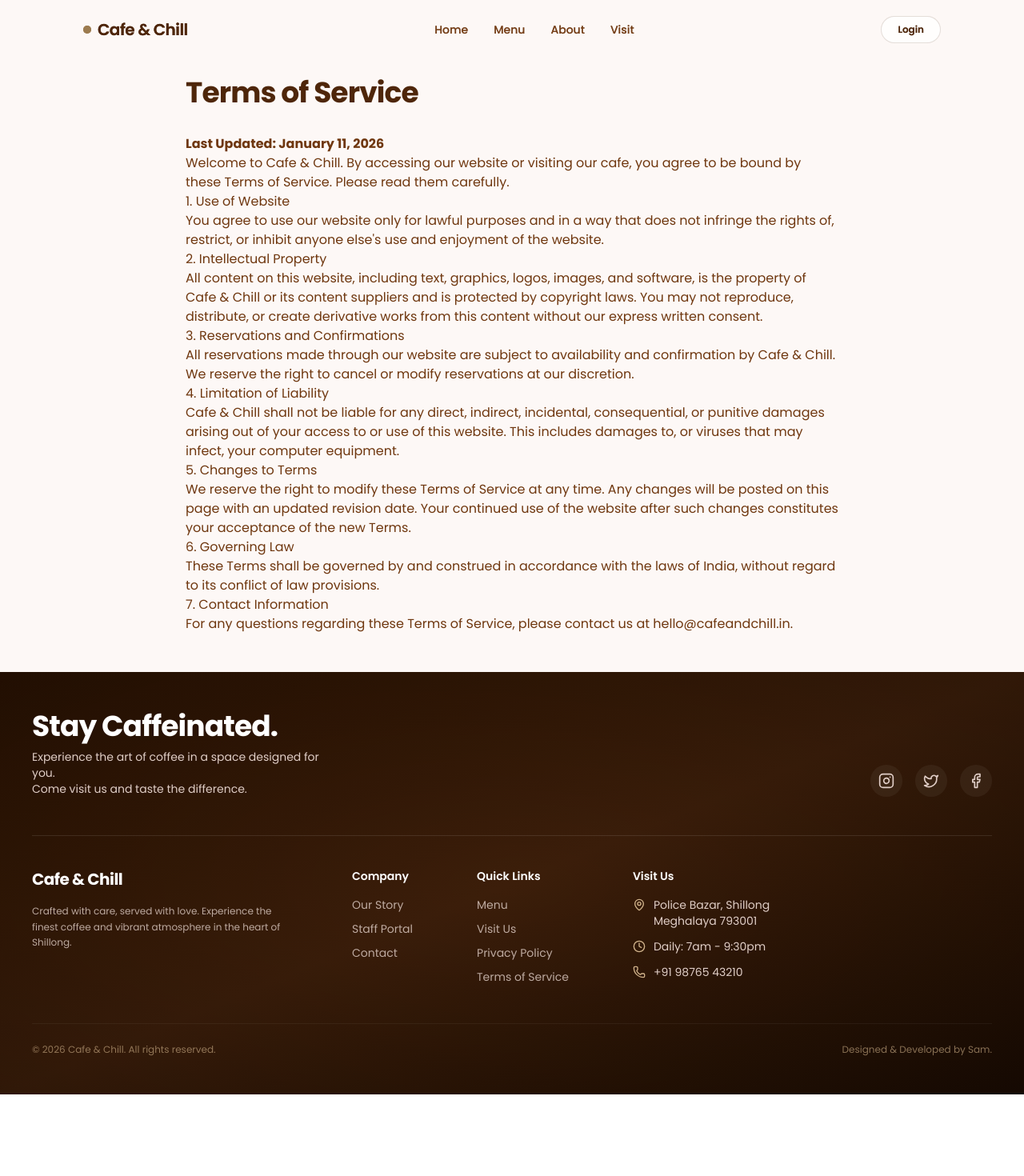
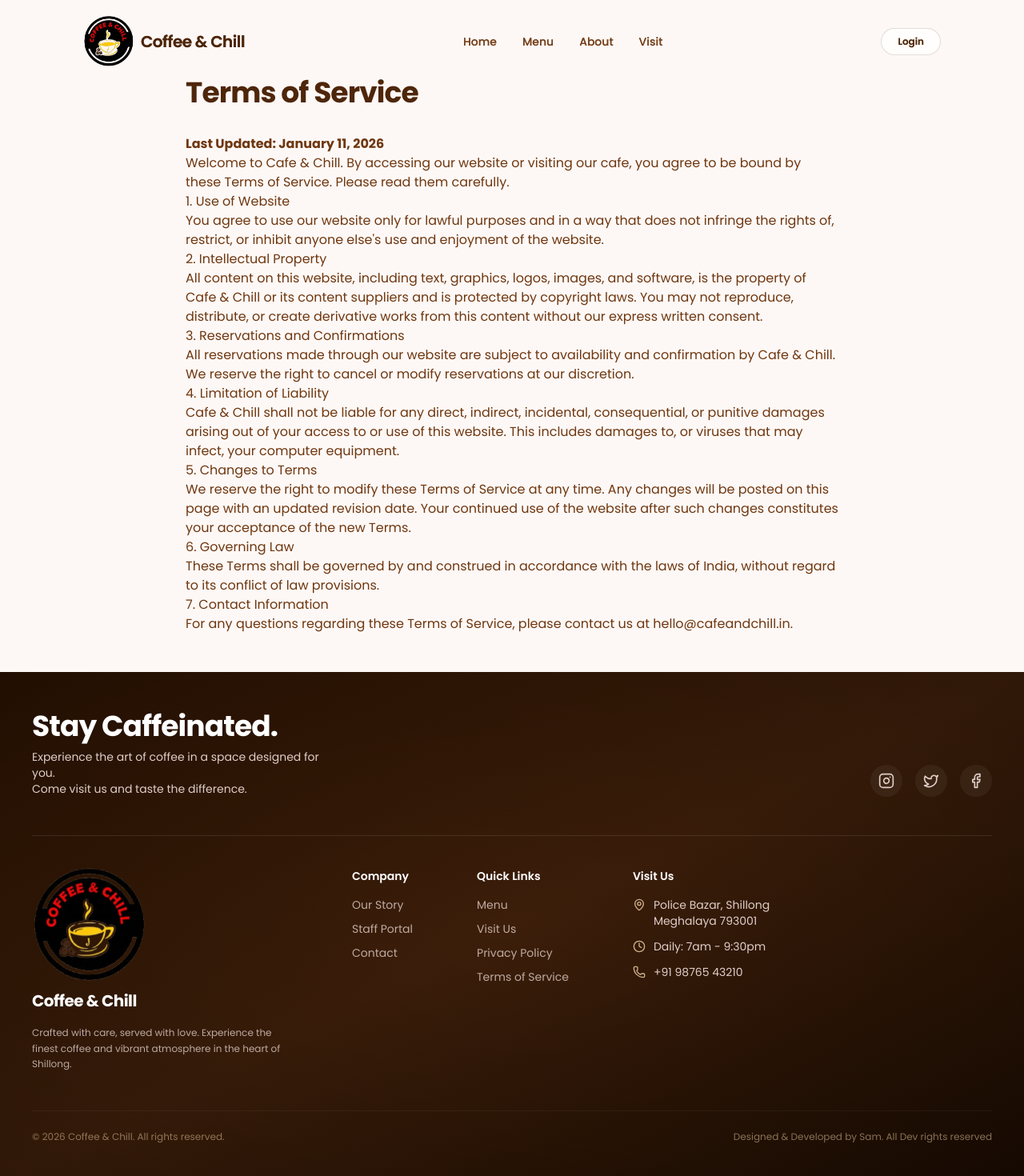
Before and after one commit to itsSambuddha/Cafe_and_Chill, a Next.js app in the folder cac/: page /terms in a window 1280 px wide. Shown: the top 1470 px of the page at 80% size. Before the commit the page ends 1368 px from the top, so only its background shows below. Built offline with nearby package versions, Linux system fonts and the light colour scheme; no server answers.

Commit message:
ALPHA DONE

```diff
--- /dev/null
+++ b/cac/app/(menu)/menu/MenuClient.tsx
@@ -0,0 +1,24 @@
+// app/(menu)/menu/MenuClient.tsx
+"use client";
+
+import { useState } from "react";
+import type { MenuCategory } from "@/data/menu";
+import { MenuHeroMinimal } from "@/components/menu/MenuHeroMinimal";
+import { MenuCanvasLayout } from "@/components/menu/MenuCanvasLayout";
+
+export function MenuClient() {
+    const [category, setCategory] = useState<MenuCategory>("food");
+
+    return (
+        <main className="bg-white text-neutral-900">
+            {/* add top padding to clear fixed navbar height, e.g. 64px */}
+            <div className="pt-16">
+                <MenuHeroMinimal
+                    activeCategory={category}
+                    onCategoryChange={setCategory}
+                />
+                <MenuCanvasLayout activeCategory={category} />
+            </div>
+        </main>
+    );
+}
--- a/cac/app/(menu)/menu/page.tsx
+++ b/cac/app/(menu)/menu/page.tsx
@@ -1,24 +1,9 @@
-// app/(menu)/menu/page.tsx
-"use client";
 
-import { useState } from "react";
-import type { MenuCategory } from "@/data/menu";
-import { MenuHeroMinimal } from "@/components/menu/MenuHeroMinimal";
-import { MenuCanvasLayout } from "@/components/menu/MenuCanvasLayout";
+import { MenuClient } from "./MenuClient";
 
-export default function MenuPage() {
-  const [category, setCategory] = useState<MenuCategory>("food");
+export default async function MenuPage() {
+  // Artificial delay to show loading screen
+  await new Promise((resolve) => setTimeout(resolve, 3000));
 
-  return (
-    <main className="bg-white text-neutral-900">
-      {/* add top padding to clear fixed navbar height, e.g. 64px */}
-      <div className="pt-16">
-        <MenuHeroMinimal
-          activeCategory={category}
-          onCategoryChange={setCategory}
-        />
-        <MenuCanvasLayout activeCategory={category} />
-      </div>
-    </main>
-  );
+  return <MenuClient />;
 }
--- a/cac/app/layout.tsx
+++ b/cac/app/layout.tsx
@@ -13,6 +13,9 @@ const poppins = Poppins({
 export const metadata: Metadata = {
   title: "Coffee & Chill",
   description: "Cozy cafe and restaurant in Shillong",
+  icons: {
+    icon: '/assets/logo.png',
+  },
 };
 
 export default function RootLayout({
--- /dev/null
+++ b/cac/app/loading.tsx
@@ -0,0 +1,31 @@
+"use client";
+
+import Image from "next/image";
+
+export default function Loading() {
+    return (
+        <div className="fixed inset-0 z-[100] flex items-center justify-center bg-coffee-950">
+            <div className="relative flex flex-col items-center">
+                {/* Pulsing Logo Container */}
+                <div className="relative h-24 w-24 animate-pulse rounded-full border-4 border-coffee-400/20 bg-coffee-900/50 p-4 shadow-2xl backdrop-blur-sm">
+                    <div className="relative h-full w-full overflow-hidden rounded-full">
+                        <Image
+                            src="/assets/logo.png"
+                            alt="Loading..."
+                            fill
+                            className="object-cover opacity-90"
+                            priority
+                        />
+                    </div>
+                </div>
+
+                {/* Loading Text */}
+                <div className="mt-8 flex items-center gap-1">
+                    <span className="h-1.5 w-1.5 animate-bounce rounded-full bg-coffee-400 [animation-delay:-0.3s]"></span>
+                    <span className="h-1.5 w-1.5 animate-bounce rounded-full bg-coffee-400 [animation-delay:-0.15s]"></span>
+                    <span className="h-1.5 w-1.5 animate-bounce rounded-full bg-coffee-400"></span>
+                </div>
+            </div>
+        </div>
+    );
+}
--- a/cac/components/landing/Footer.tsx
+++ b/cac/components/landing/Footer.tsx
@@ -1,6 +1,7 @@
 "use client";
 
 import Link from "next/link";
+import Image from "next/image";
 import { Facebook, Instagram, Twitter, MapPin, Phone, Clock } from "lucide-react";
 
 export function Footer() {
@@ -38,7 +39,15 @@ export function Footer() {
                     {/* Brand */}
                     <div className="max-w-xs space-y-4">
                         <Link href="/" className="inline-block">
-                            <span className="text-xl font-bold tracking-tight text-white">Cafe &amp; Chill</span>
+                            <div className="relative h-36 w-36 overflow-hidden rounded-full mb-2">
+                                <Image
+                                    src="/assets/logo1.png"
+                                    alt="Coffee & Chill Logo"
+                                    fill
+                                    className="object-cover"
+                                />
+                            </div>
+                            <span className="text-xl font-bold tracking-tight text-white">Coffee &amp; Chill</span>
                         </Link>
                         <p className="text-coffee-300/80 text-xs leading-relaxed">
                             Crafted with care, served with love. Experience the finest coffee and vibrant atmosphere in the heart of Shillong.
@@ -91,8 +100,8 @@ export function Footer() {
 
                 {/* Bottom Bar: Copyright */}
                 <div className="mt-12 pt-6 border-t border-white/5 flex flex-col md:flex-row justify-between items-center gap-4 text-xs text-coffee-400/60">
-                    <p>&copy; {currentYear} Cafe &amp; Chill. All rights reserved.</p>
-                    <p>Designed & Developed by Sam.</p>
+                    <p>&copy; {currentYear} Coffee &amp; Chill. All rights reserved.</p>
+                    <p>Designed & Developed by Sam. All Dev rights reserved</p>
                 </div>
             </div>
 
--- a/cac/components/landing/Navbar.tsx
+++ b/cac/components/landing/Navbar.tsx
@@ -3,6 +3,7 @@
 
 import { useState, useEffect } from "react";
 import Link from "next/link";
+import Image from "next/image";
 import { signOut } from "firebase/auth";
 import { auth } from "@/lib/firebase-client";
 import { ShoppingBag, Menu, X } from "lucide-react";
@@ -35,9 +36,16 @@ export function Navbar() {
             <div className="mx-auto flex max-w-6xl items-center justify-between px-6 md:px-10">
                 {/* left: logo */}
                 <Link href="/" className="flex items-center gap-2 group">
-                    <span className="h-2.5 w-2.5 rounded-full bg-coffee-600 transition-transform group-hover:scale-110" />
+                    <div className="relative h-16 w-16 overflow-hidden rounded-full transition-transform group-hover:scale-110">
+                        <Image
+                            src="/assets/logo1.png"
+                            alt="Coffee & Chill Logo"
+                            fill
+                            className="object-cover"
+                        />
+                    </div>
                     <span className="text-lg font-semibold tracking-tight text-coffee-900 md:text-xl">
-                        Cafe &amp; Chill
+                        Coffee &amp; Chill
                     </span>
                 </Link>
 
```
Also changed, not shown: cac/public/assets/logo1.png (added).
